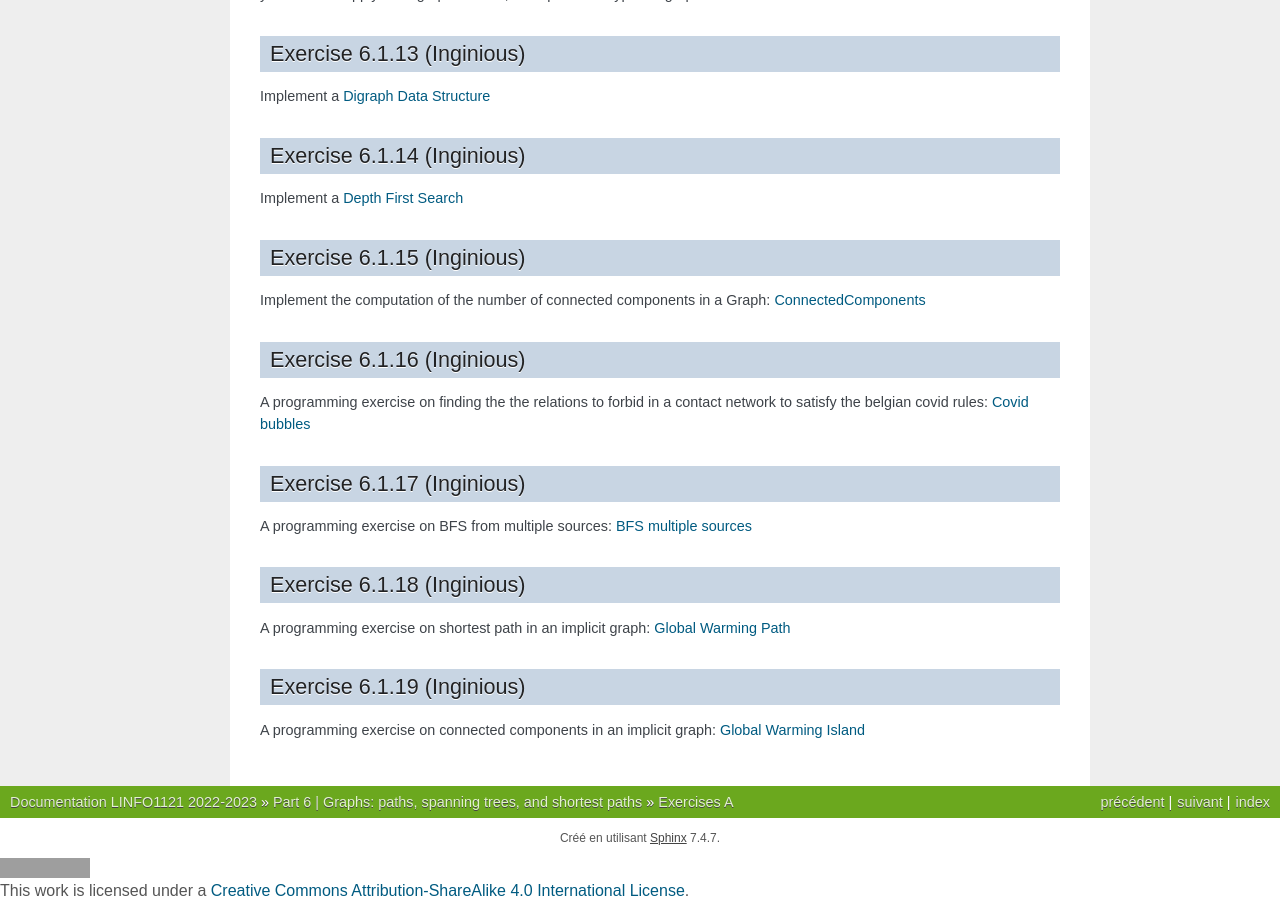
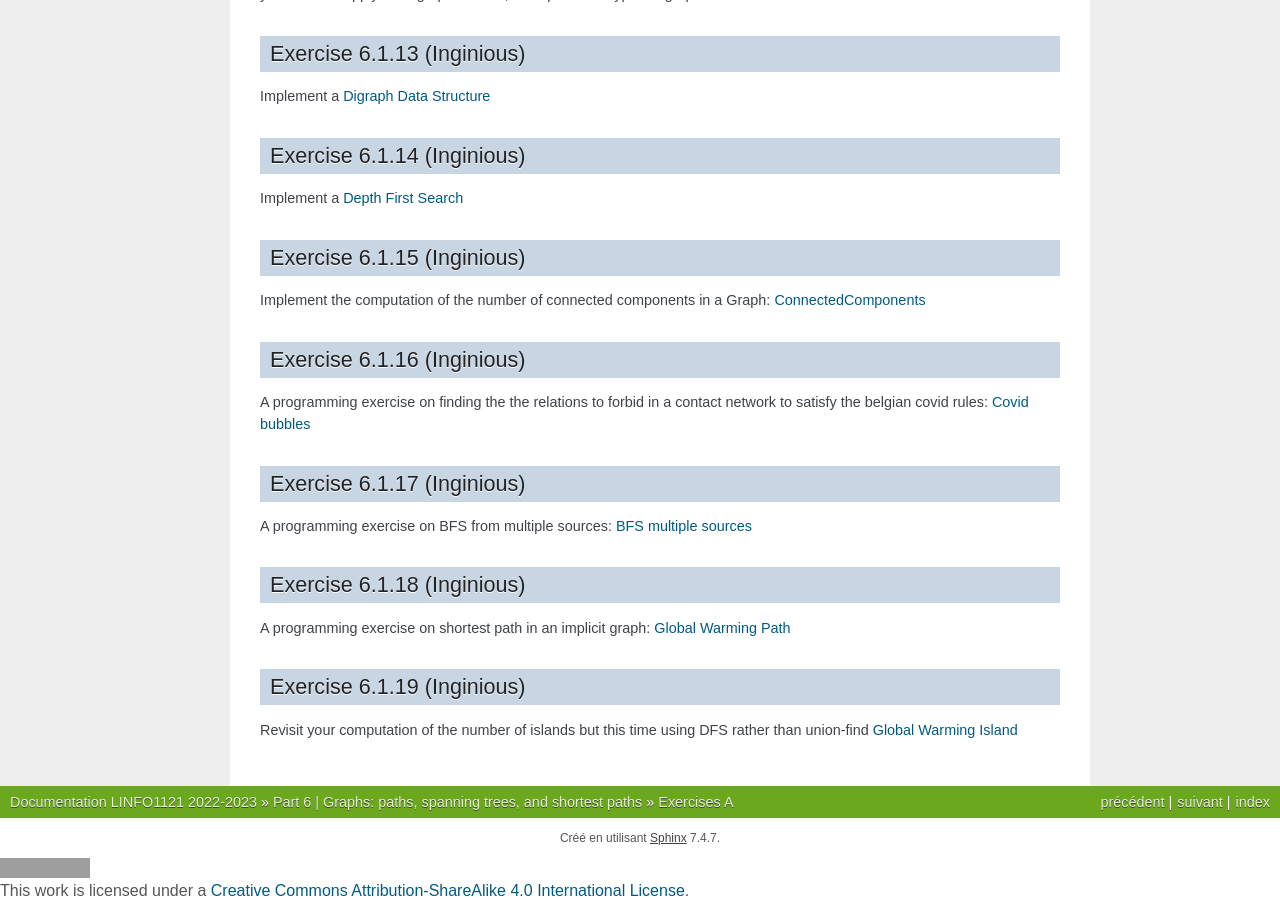
Before and after one commit to pschaus/LINFO1121, a Sphinx documentation site: the page built from source/part6/ex1.rst, in a window 1280 px wide and 900 px high, scrolled down 2075 px. Built offline with Sphinx 7.4.7, drawn with Linux system fonts in a browser that asks for light colours; grey boxes are pictures that could not be loaded.

Commit message:
fix link global warming

```diff
--- a/source/part5/ex1.rst
+++ b/source/part5/ex1.rst
@@ -226,7 +226,7 @@ Exercise 5.1.13 (Inginious, Global Warming)
 """"""""""""""""""""""""""""""""""""""""""""""
 
 
-Implement the Global Warming to compute the number of islands using union-find `GlobalWarmming <https://inginious.info.ucl.ac.be/course/LINFO1121/sorting_GlobalWarmingImpl>`_
+Implement the Global Warming to compute the number of islands using union-find `GlobalWarmming <https://inginious.info.ucl.ac.be/course/LINFO1121/graphs_GlobalWarming>`_
 
 
 Exercise 5.1.14 (Inginious, Huffman)
--- a/source/part6/ex1.rst
+++ b/source/part6/ex1.rst
@@ -419,5 +419,5 @@ A programming exercise on shortest path in an implicit graph:
 Exercise 6.1.19 (Inginious)
 """""""""""""""""""""""""""
 
-A programming exercise on connected components in an implicit graph:
+Revisit your computation of the number of islands but this time using DFS rather than union-find
 `Global Warming Island <https://inginious.info.ucl.ac.be/course/LINFO1121/graphs_GlobalWarming>`_
```
